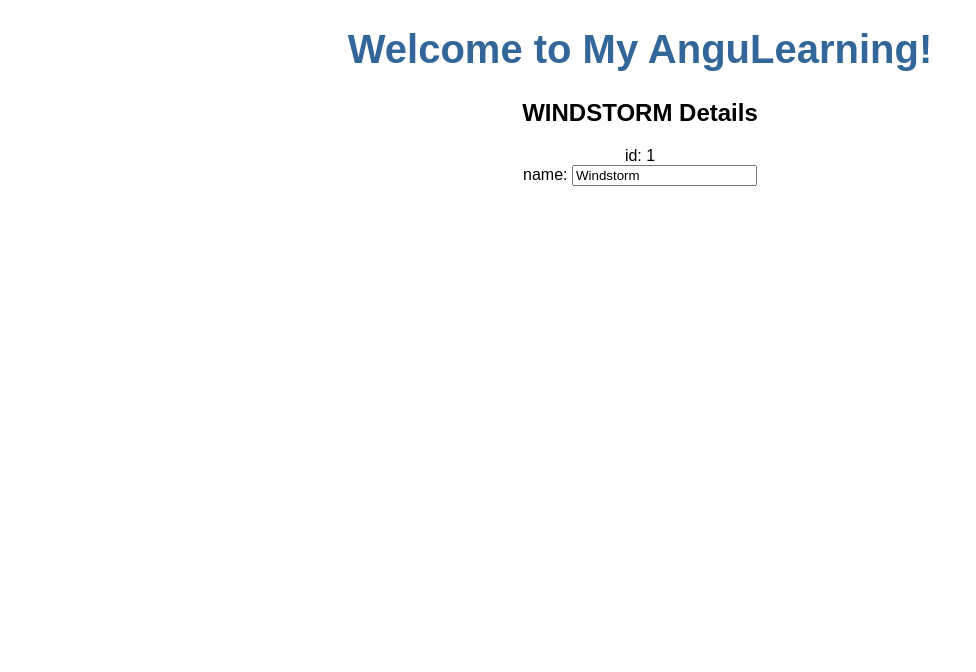
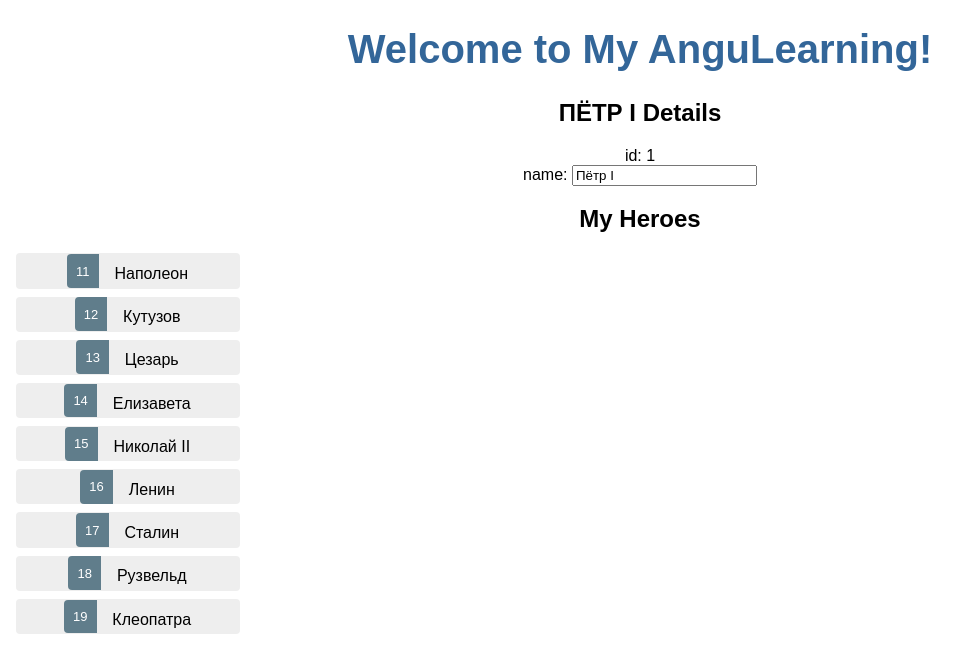
Before and after one commit to tgaydamaka/angulearning, an Angular app: page / in a window 1280 px wide. Shown: the top 672 px of the page, without its empty margins (0-976 px from the left). Built offline with nearby package versions, Linux system fonts and the light colour scheme.

Commit message:
add heroes list

```diff
--- a/src/app/heroes/heroes.component.css
+++ b/src/app/heroes/heroes.component.css
@@ -0,0 +1,48 @@
+/* HeroesComponent's private CSS styles */
+.selected {
+  background-color: #CFD8DC !important;
+  color: white;
+}
+.heroes {
+  margin: 0 0 2em 0;
+  list-style-type: none;
+  padding: 0;
+  width: 15em;
+}
+.heroes li {
+  cursor: pointer;
+  position: relative;
+  left: 0;
+  background-color: #EEE;
+  margin: .5em;
+  padding: .3em 0;
+  height: 1.6em;
+  border-radius: 4px;
+}
+.heroes li.selected:hover {
+  background-color: #BBD8DC !important;
+  color: white;
+}
+.heroes li:hover {
+  color: #607D8B;
+  background-color: #DDD;
+  left: .1em;
+}
+.heroes .text {
+  position: relative;
+  top: -3px;
+}
+.heroes .badge {
+  display: inline-block;
+  font-size: small;
+  color: white;
+  padding: 0.8em 0.7em 0 0.7em;
+  background-color: #607D8B;
+  line-height: 1em;
+  position: relative;
+  left: -1px;
+  top: -4px;
+  height: 1.8em;
+  margin-right: .8em;
+  border-radius: 4px 0 0 4px;
+}
--- a/src/app/heroes/heroes.component.html
+++ b/src/app/heroes/heroes.component.html
@@ -4,3 +4,10 @@
     <input [(ngModel)]="hero.name" placeholder="name">
 </label>
 </div>
+
+<h2>My Heroes</h2>
+<ul class="heroes">
+  <li *ngFor="let hero of heroes">
+    <span class="badge">{{hero.id}}</span> {{hero.name}}
+  </li>
+</ul>
--- a/src/app/heroes/heroes.component.ts
+++ b/src/app/heroes/heroes.component.ts
@@ -1,5 +1,6 @@
 import { Component, OnInit } from '@angular/core';
 import { Hero } from '../hero';
+import { HEROES } from '../mock-heroes';
 
 @Component({
   selector: 'app-heroes',
@@ -10,8 +11,9 @@
 
   hero: Hero = {
     id: 1,
-    name: 'Windstorm'
+    name: 'Пётр I'
   };
+  heroes = HEROES;
 
   constructor() { }
 
--- /dev/null
+++ b/src/app/mock-heroes.ts
@@ -0,0 +1,13 @@
+import { Hero } from './hero';
+
+export const HEROES: Hero[] = [
+  { id: 11, name: 'Наполеон' },
+  { id: 12, name: 'Кутузов' },
+  { id: 13, name: 'Цезарь' },
+  { id: 14, name: 'Елизавета' },
+  { id: 15, name: 'Николай II' },
+  { id: 16, name: 'Ленин' },
+  { id: 17, name: 'Сталин' },
+  { id: 18, name: 'Рузвельд' },
+  { id: 19, name: 'Клеопатра' }
+];
```
